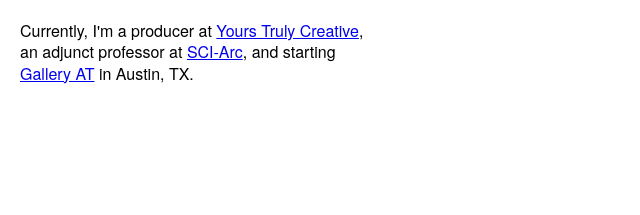
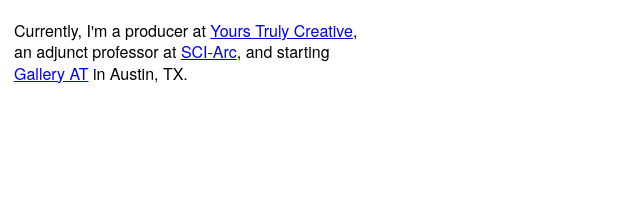
Before and after one commit to atran/atran.github.io, a Jekyll site: the page built from index.md, in a window 1280 px wide. Shown: the top 215 px of the page, without its empty margins (0-640 px from the left). Built offline with Jekyll 4.4.1, drawn with Linux system fonts in a browser that asks for light colours.

Commit message:
Update flat.html

```diff
--- a/_layouts/flat.html
+++ b/_layouts/flat.html
@@ -13,7 +13,7 @@
 
       body {
         font-family: "HelveticaNeueRegular", "HelveticaNeue-Regular", "Helvetica Neue Regular", "HelveticaNeue", "Helvetica Neue", 'TeXGyreHerosRegular', "Helvetica", "Tahoma", "Geneva", "Arial", sans-serif;
-        margin: 20px;
+        margin: 20px 14px;
         max-width: 350px;
         line-height: 1.333em;
       }
```
